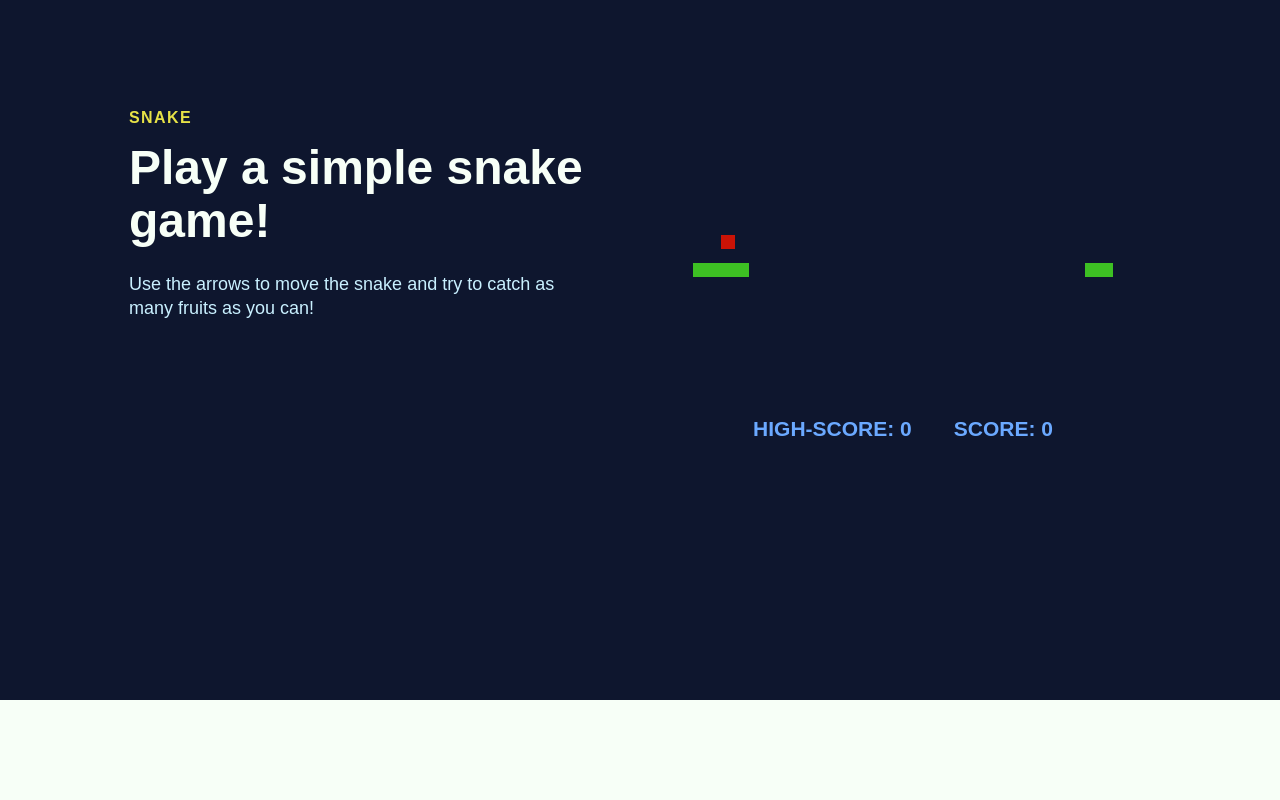
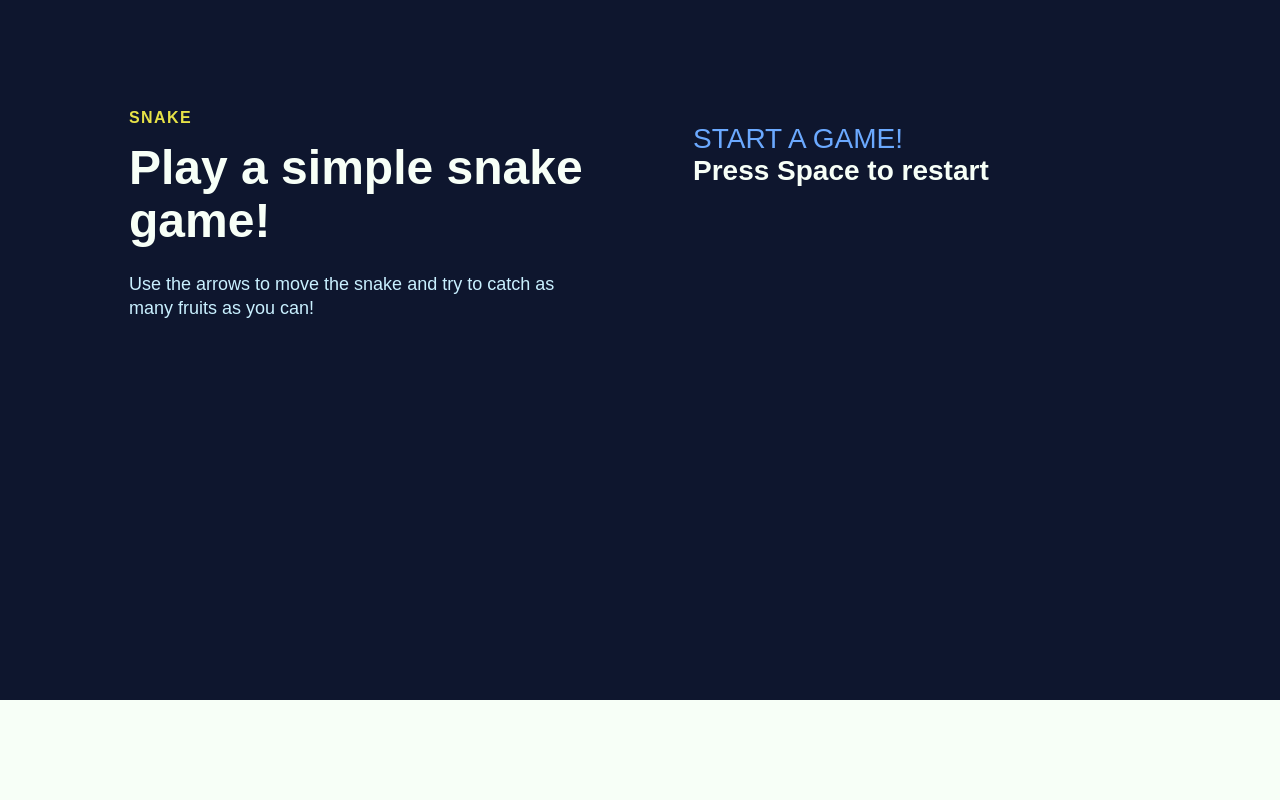
Before and after one commit to oliolafs94/react-website-for-show, a React (Create React App) app in the folder react-website/: page / in a window 1280 px wide. Shown: the part 2680-3480 px from the top of the page. Built offline with nearby package versions, Linux system fonts and the light colour scheme; a web font is replaced by a local one.

Commit message:
check if it is the first game in snake added

```diff
--- /dev/null
+++ b/react-website/src/Snake/FirstGame.jsx
@@ -0,0 +1,20 @@
+import React from 'react'
+
+function FirstGame(props) {
+  return (
+    <div
+      id='GameBoard'
+      style={{
+        width: props.width,
+        height: props.height,
+        borderWidth: props.width / 50,
+      }}>
+      <div id='FirstGame' style={{ fontSize: props.width / 15 }}>
+        <div id='FirstGameText'>START A GAME!</div>
+        <div id='PressSpaceText'>Press Space to restart</div>
+      </div>
+    </div>
+  )
+}
+
+export default FirstGame
--- a/react-website/src/Snake/SnakeGame.jsx
+++ b/react-website/src/Snake/SnakeGame.jsx
@@ -1,6 +1,7 @@
-import React from 'react'
-import './SnakeGame.css'
-import GameOver from './GameOver.jsx'
+import React from 'react';
+import './SnakeGame.css';
+import GameOver from './GameOver.jsx';
+import FirstGame from './FirstGame.jsx';
 
 class SnakeGame extends React.Component {
   constructor(props) {
@@ -21,6 +22,7 @@ class SnakeGame extends React.Component {
       direction: 'right',
       directionChanged: false,
       isGameOver: false,
+      isFirstGame: true,
       snakeColor: this.props.snakeColor || this.getRandomColor(),
       appleColor: this.props.appleColor || this.getRandomColor(),
       score: 0,
@@ -86,7 +88,7 @@ class SnakeGame extends React.Component {
 
   gameLoop() {
     let timeoutId = setTimeout(() => {
-      if (!this.state.isGameOver) {
+      if (!this.state.isGameOver || !this.state.isFirstGame) {
         this.moveSnake()
         this.tryToEatSnake()
         this.tryToEatApple()
@@ -145,6 +147,7 @@ class SnakeGame extends React.Component {
       direction: 'right',
       directionChanged: false,
       isGameOver: false,
+      isFirstGame: false,
       gameLoopTimeout: 50,
       snakeColor: this.getRandomColor(),
       appleColor: this.getRandomColor(),
@@ -305,10 +308,14 @@ class SnakeGame extends React.Component {
   }
 
   handleKeyDown(event) {
+    if(this.state.isFirstGame && event.keyCode === 32) {
+      this.resetGame();
+      return;
+    }
     // if spacebar is pressed to run a new game
     if (this.state.isGameOver && event.keyCode === 32) {
-      this.resetGame()
-      return
+      this.resetGame();
+      return;
     }
 
     if (this.state.directionChanged) return
@@ -356,6 +363,15 @@ class SnakeGame extends React.Component {
   }
 
   render() {
+    // First game
+    if (this.state.isFirstGame) {
+      return(
+        <FirstGame
+          width={this.state.width}
+          height={this.state.height}
+        />
+      )
+    }
     // Game over
     if (this.state.isGameOver) {
       return (
@@ -403,7 +419,7 @@ class SnakeGame extends React.Component {
           }}
         />
         <div id='Score' style={{ fontSize: this.state.width / 20 }}>
-          HIGH-SCORE: {this.state.highScore}&ensp;&ensp;&ensp;&ensp;SCORE:{' '}
+          HIGH-SCORE: {this.state.highScore}&ensp; | &ensp;SCORE:{' '}
           {this.state.score}
         </div>
       </div>
--- a/react-website/src/components/SearchComponent/index.js
+++ b/react-website/src/components/SearchComponent/index.js
@@ -3,6 +3,7 @@
 
 import CatBreed from './cat-breeds';
 import './search-style.css';
+import '../../images/active-search.png';
 
 import React, {Component} from 'react'
 
@@ -37,7 +38,7 @@ import React, {Component} from 'react'
 
 // export default SearchList
 
-import { Button, Input, Footer, Card, CardBody, CardImage, CardTitle, CardText } from 'mdbreact';
+import { Card, CardBody } from 'mdbreact';
 
 
 class SearchList extends Component {
@@ -76,7 +77,7 @@ class SearchList extends Component {
                     <div className="row">
                         <div className="col"></div>
                         <div className="col">
-                            <Input className="input" icon="search" onChange={this.onchange} hint="Filter out cat breeds here"/>
+                            <input className="input" placeholder="Filter out cat breeds here" onChange={this.onchange}/>
                         </div>
                         <div className="col"></div>
                     </div>
```
Also changed, not shown: react-website/src/components/InfoSection/InfoElements.css (added, +29 -0 lines), react-website/src/images/active-search.png (added), 1 other file (tests, documents, lock files or other folders).
